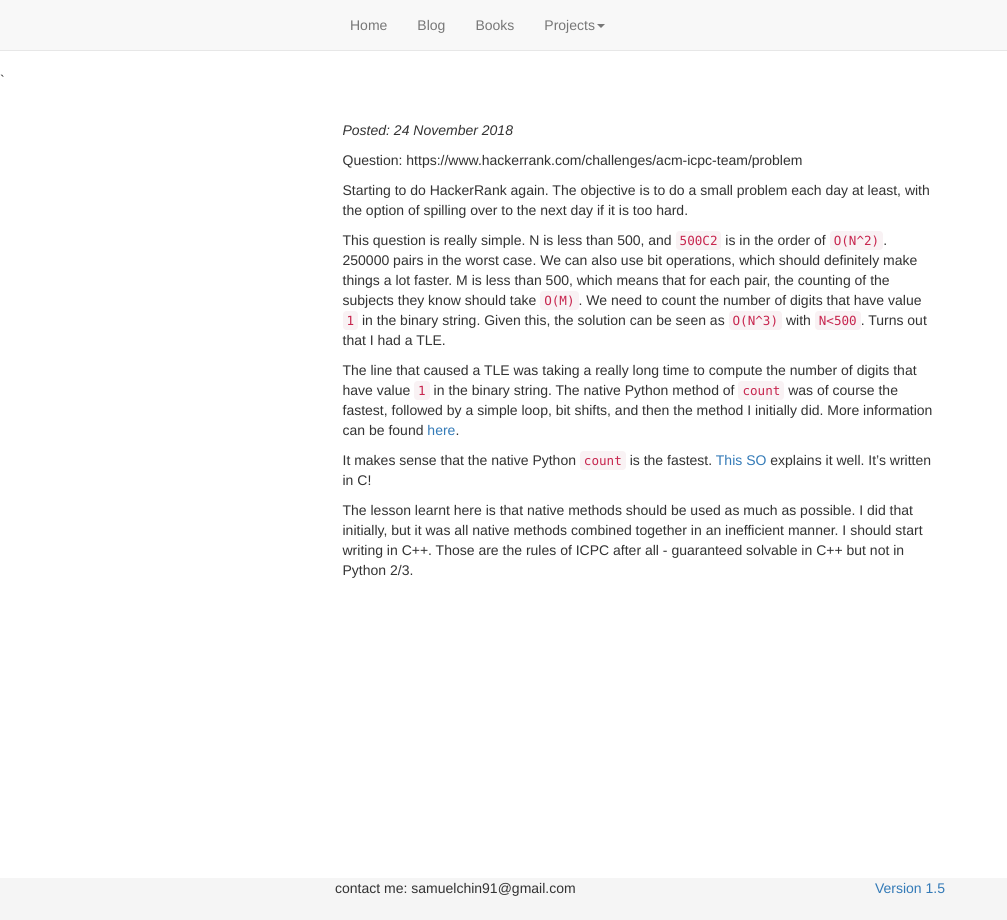
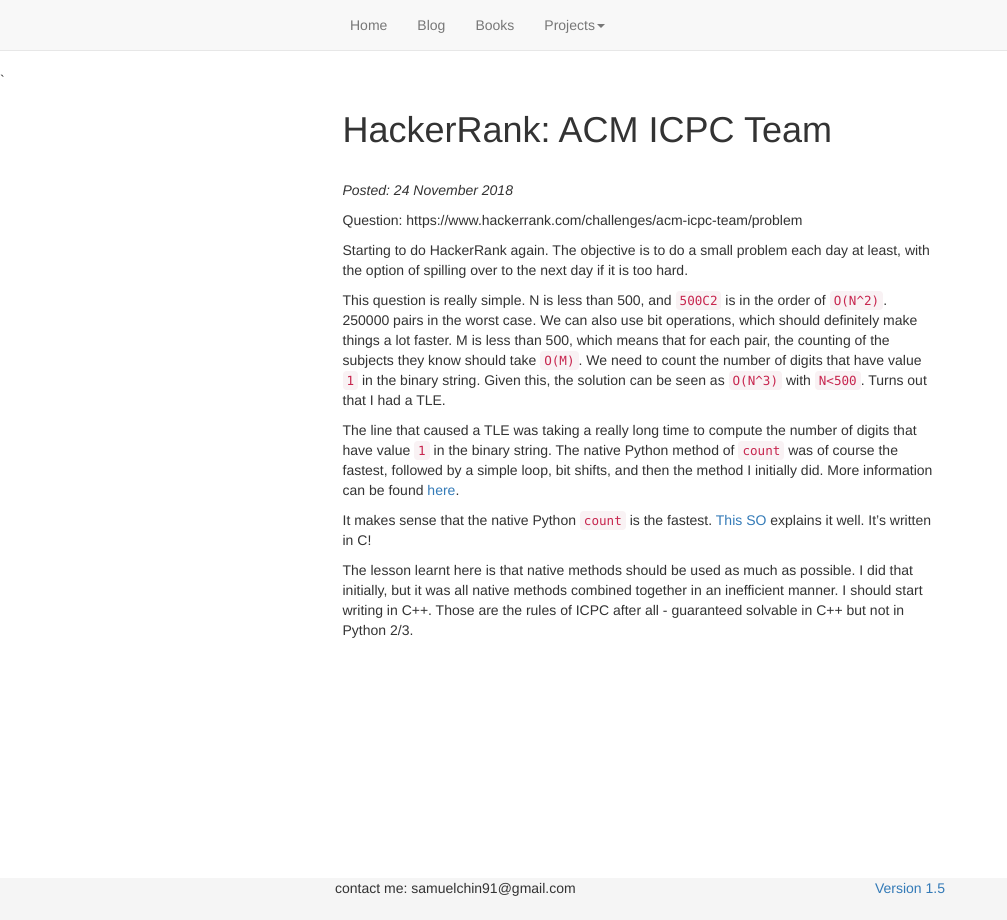
Before and after one commit to sspeng/jkschin.github.io, a Jekyll site: the page built from _posts/2018-11-24-hackerrank-acm-icpc-team.md, in a window 1280 px wide. Shown: the whole page, without its empty margins (0-1007 px from the left). Built offline with Jekyll 4.4.1, drawn with Linux system fonts in a browser that asks for light colours; nearby versions of some CDN libraries; our own code applies the rules of GitHub Pages for plain Markdown files.

Commit message:
Fix YAML problem in post.

```diff
--- a/_posts/2018-11-24-hackerrank-acm-icpc-team.md
+++ b/_posts/2018-11-24-hackerrank-acm-icpc-team.md
@@ -1,5 +1,5 @@
 ---
-title: HackerRank: ACM ICPC Team
+title: ! "HackerRank: ACM ICPC Team"
 layout: post
 tags: algorithms
 local: 2018-11-24-hackerrank-acm-icpc-team
```
